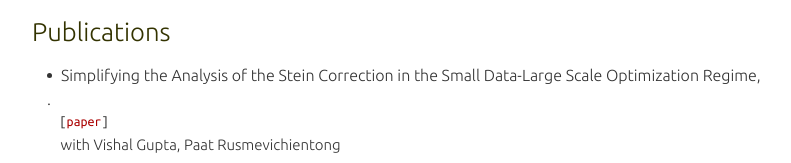
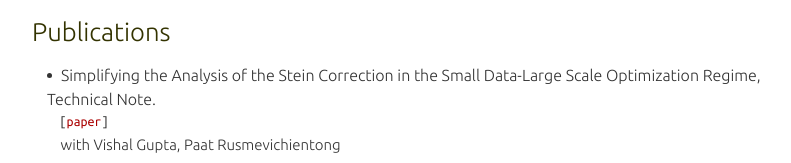
Before and after one commit to mh3166/mh3166.github.io, a plain HTML site: page index.html in a window 1280 px wide. Shown: the part 882-1045 px from the top of the page, without its empty margins (243-1034 px from the left). Drawn offline with nearby package versions, Linux system fonts and the light colour scheme.

Commit message:
rebuilding site Sun Dec  4 17:44:18 EST 2022

```diff
--- a/index.html
+++ b/index.html
@@ -130,7 +130,7 @@
 
 			<p class="publications"> Simplifying the Analysis of the Stein Correction in the Small Data-Large Scale Optimization Regime, </p>
 
-			.
+			Technical Note.
 
 
 			<span class="code_blog">
```
